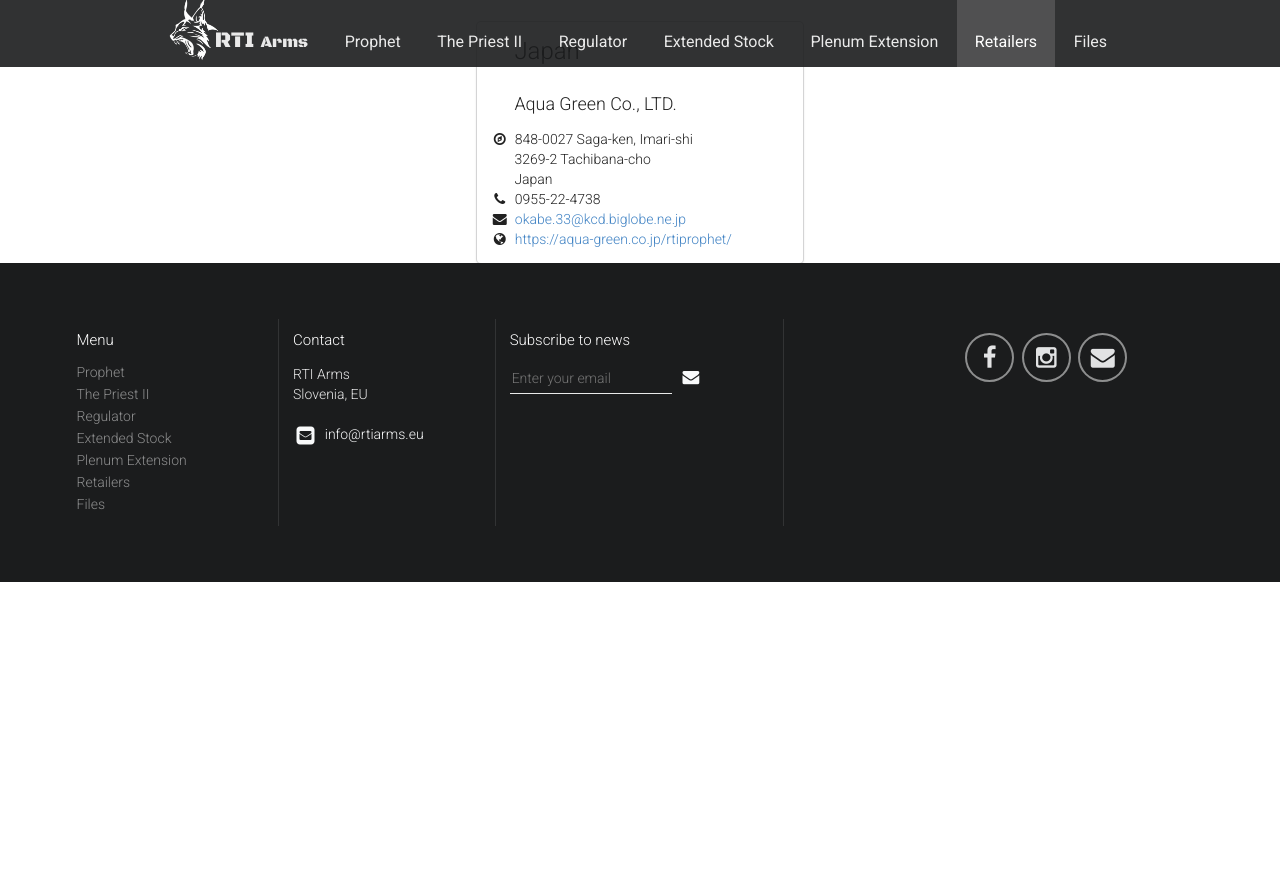
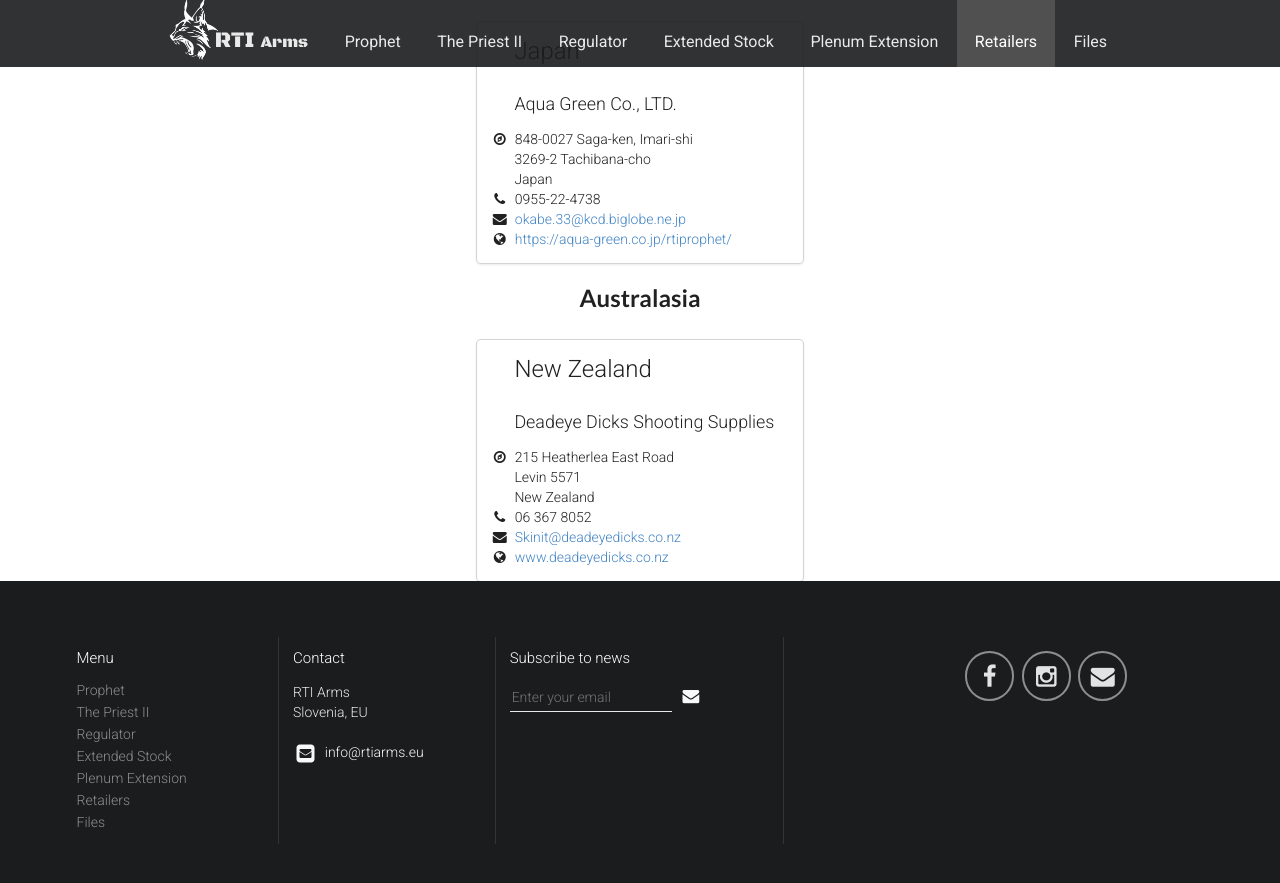
Before and after one commit to qstraza/rtiarms, a Jekyll site: the page built from pages/retailers.html, in a window 1280 px wide and 900 px high, scrolled down 3975 px. Shown: the top 883 px of the window. Built offline with Jekyll 4.4.1, drawn with Linux system fonts in a browser that asks for light colours; before the commit the page ends 4557 px from its top, so only the background shows below that.

Commit message:
added new dealers

```diff
--- a/_data/retailers.yml
+++ b/_data/retailers.yml
@@ -308,3 +308,20 @@
                     - 33.26744809940615
                     - 129.88407543534055
             deleted: 0
+
+-   region: "Australasia"
+    retailers:
+        -
+            id: 21
+            name: "Deadeye Dicks Shooting Supplies"
+            street: "215 Heatherlea East Road"
+            city: "Levin 5571"
+            website: "www.deadeyedicks.co.nz"
+            email: "Skinit@deadeyedicks.co.nz"
+            phone: "06 367 8052"
+            country: "New Zealand"
+            represents:
+                "New Zealand":
+                    - -40.59553225632092
+                    - 175.32393295610856
+            deleted: 0
```
